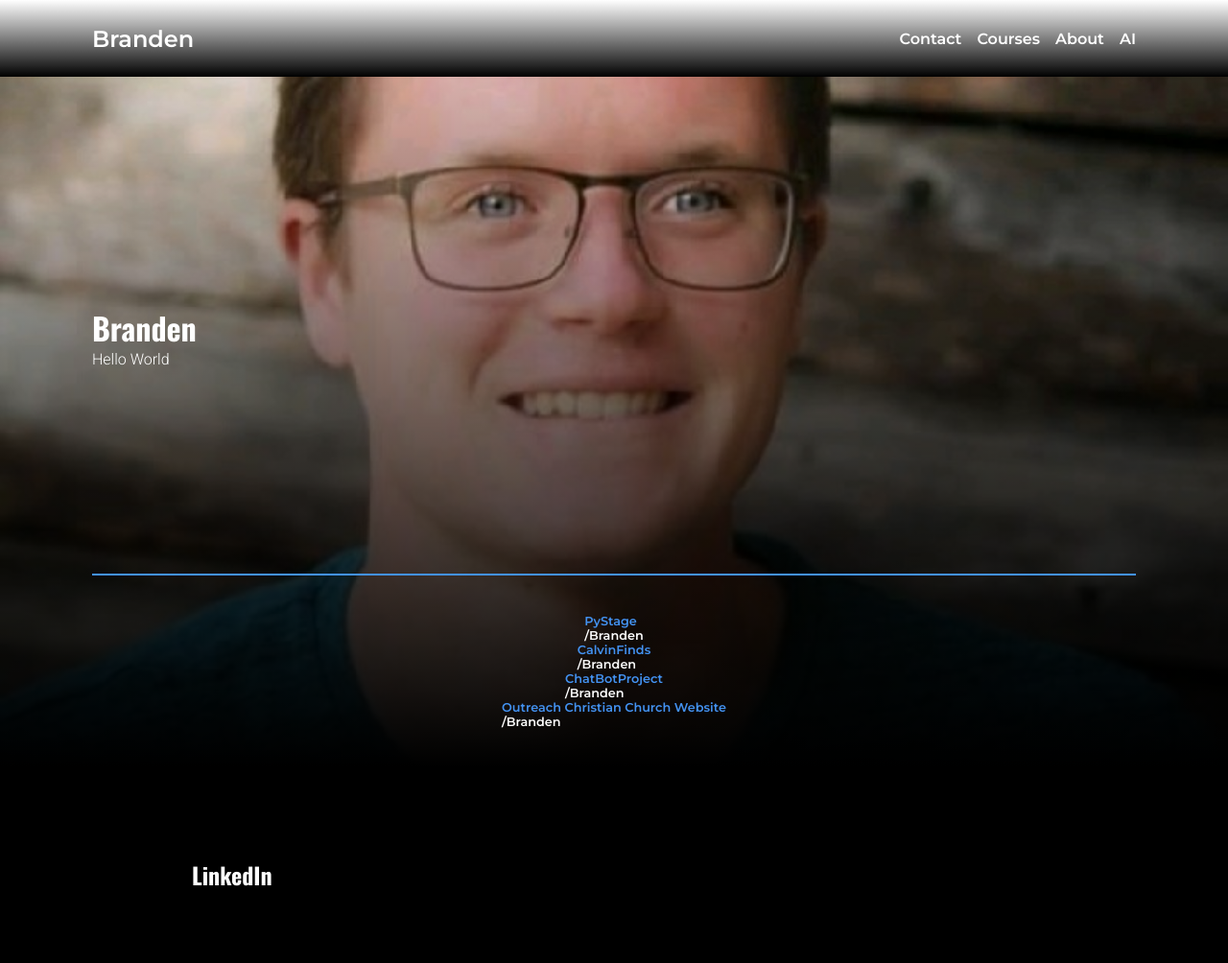
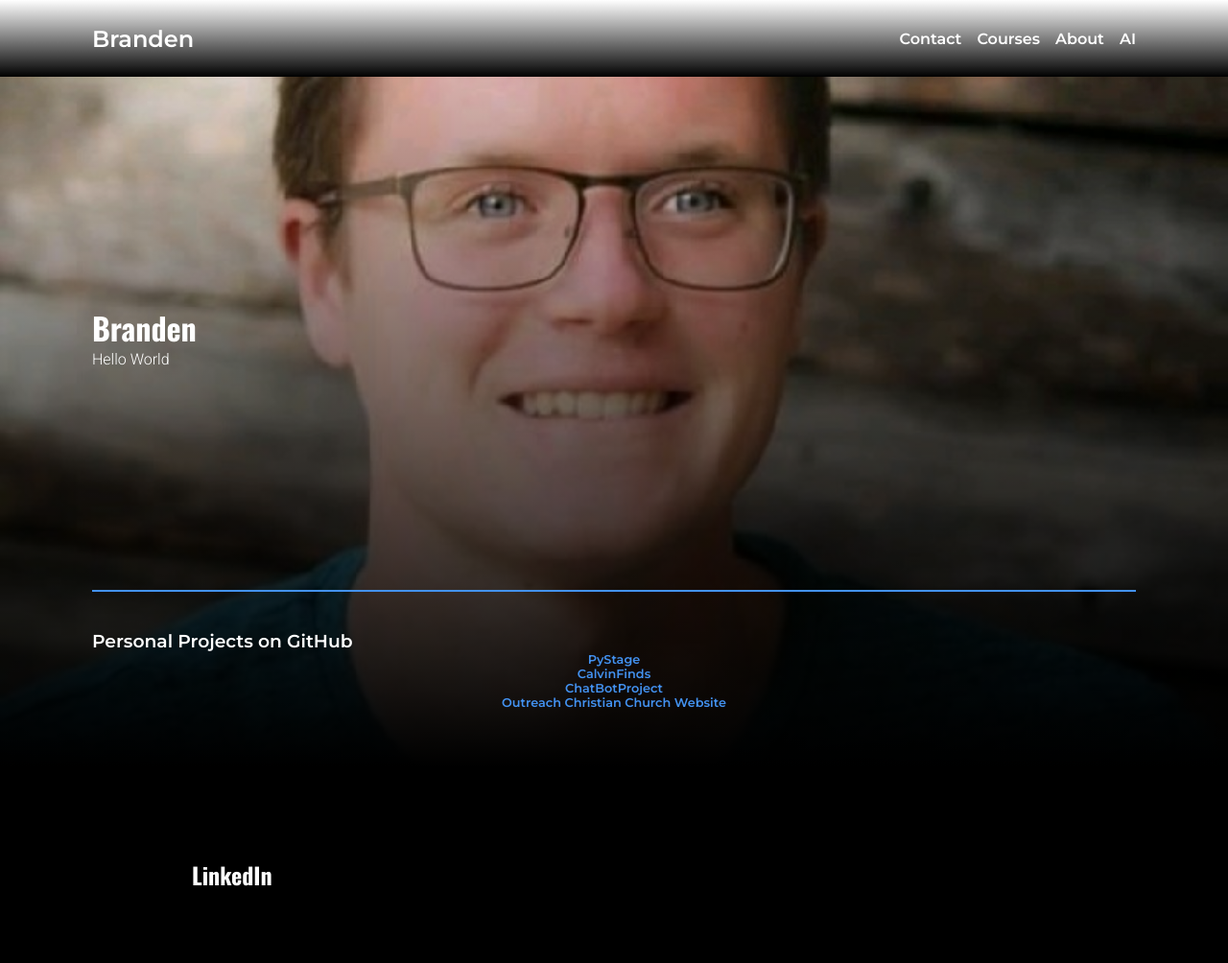
Before and after one commit to brandenHusted/PersonalWebsite, a PHP site: page / in a window 1280 px wide. Shown: the top 1004 px of the page at 96% size. Run offline with PHP 8.4, Linux system fonts and the light colour scheme.

Commit message:
labeled projects

```diff
--- a/index.html
+++ b/index.html
@@ -43,17 +43,19 @@
             </p>
         </div>
         <footer id="contact">
+            <h3 style="color: white;">Personal Projects on GitHub</h3>
             <ul>
-                <li><a href="https://github.com/pystage/pystage" target="_blank"><p>PyStage</p>/Branden</a></li>
+                <li><a href="https://github.com/pystage/pystage" target="_blank"><p>PyStage</p></a></li>
+            </ul>
+
+            <ul>
+                <li><a href="https://github.com/calvin-cs262-fall2023-teamA/client" target="_blank"><p>CalvinFinds</p></a></li>
             </ul>
             <ul>
-                <li><a href="https://github.com/calvin-cs262-fall2023-teamA/client" target="_blank"><p>CalvinFinds</p>/Branden</a></li>
+                <li><a href="https://github.com/brandenHusted/ChatBotProject" target="_blank"><p>ChatBotProject</p></a></li>
             </ul>
             <ul>
-                <li><a href="https://github.com/brandenHusted/ChatBotProject" target="_blank"><p>ChatBotProject</p>/Branden</a></li>
-            </ul>
-            <ul>
-                <li><a href="https://github.com/brandenHusted/outreach" target="_blank"><p>Outreach Christian Church Website</p>/Branden</a></li>
+                <li><a href="https://github.com/brandenHusted/outreach" target="_blank"><p>Outreach Christian Church Website</p></a></li>
             </ul>
         </footer>
 
@@ -62,7 +64,9 @@
     <div id="actual">
 
         <div id="actual-title">
-            <h2>LinkedIn</h2>
+            <ul>
+                <li><a href="https://www.linkedin.com/in/branden131/" target="_blank"><h2>LinkedIn</h2></a></li>
+            </ul>
         </div>
 
     </div>
--- a/styles/index.css
+++ b/styles/index.css
@@ -24,6 +24,10 @@ html {
     background-image: linear-gradient(to bottom, rgba(0,0,0,0), rgba(0,0,0,1)), url(../images/husted.jpg);
     background-position: center center;
     background-size: cover;
+}
+
+#contact {
+    margin-bottom: 20px;
 }
 
 #actual {
```
Also changed, not shown: README.md, 1 other file.
